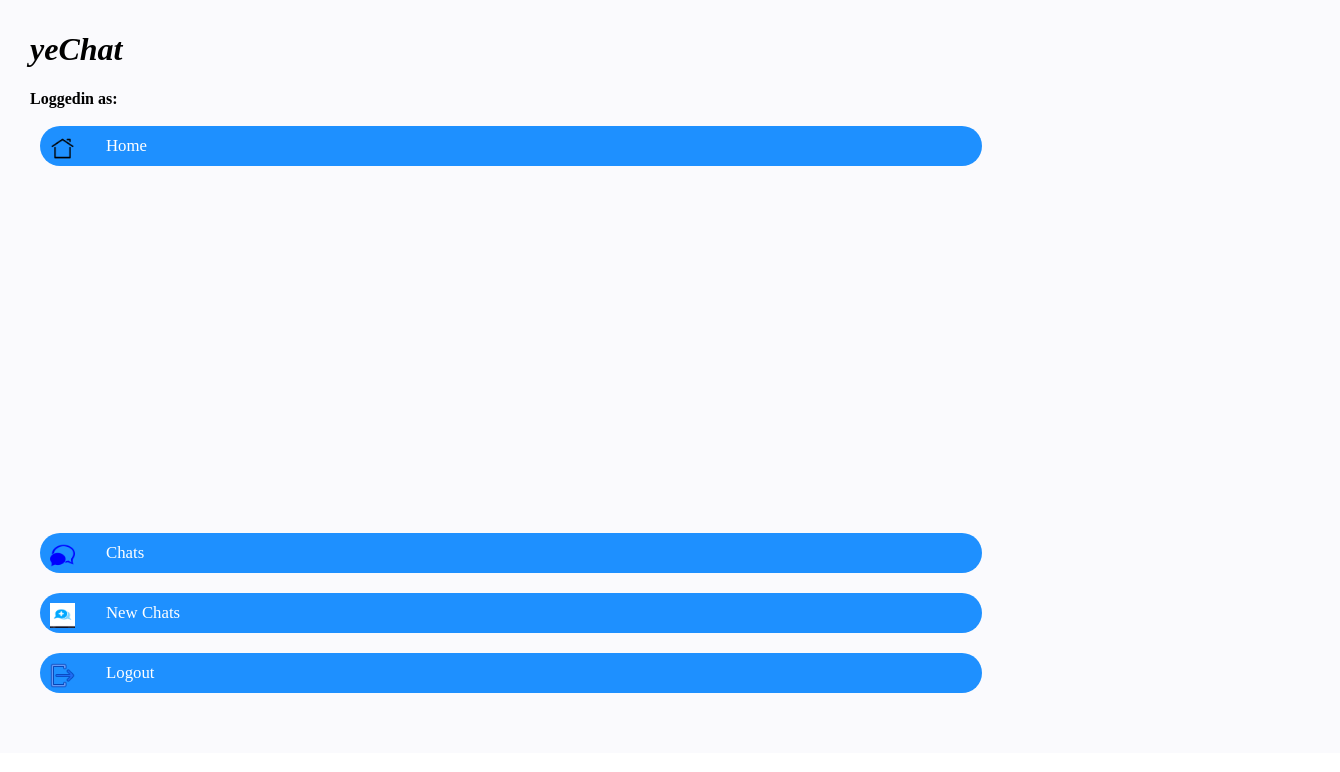
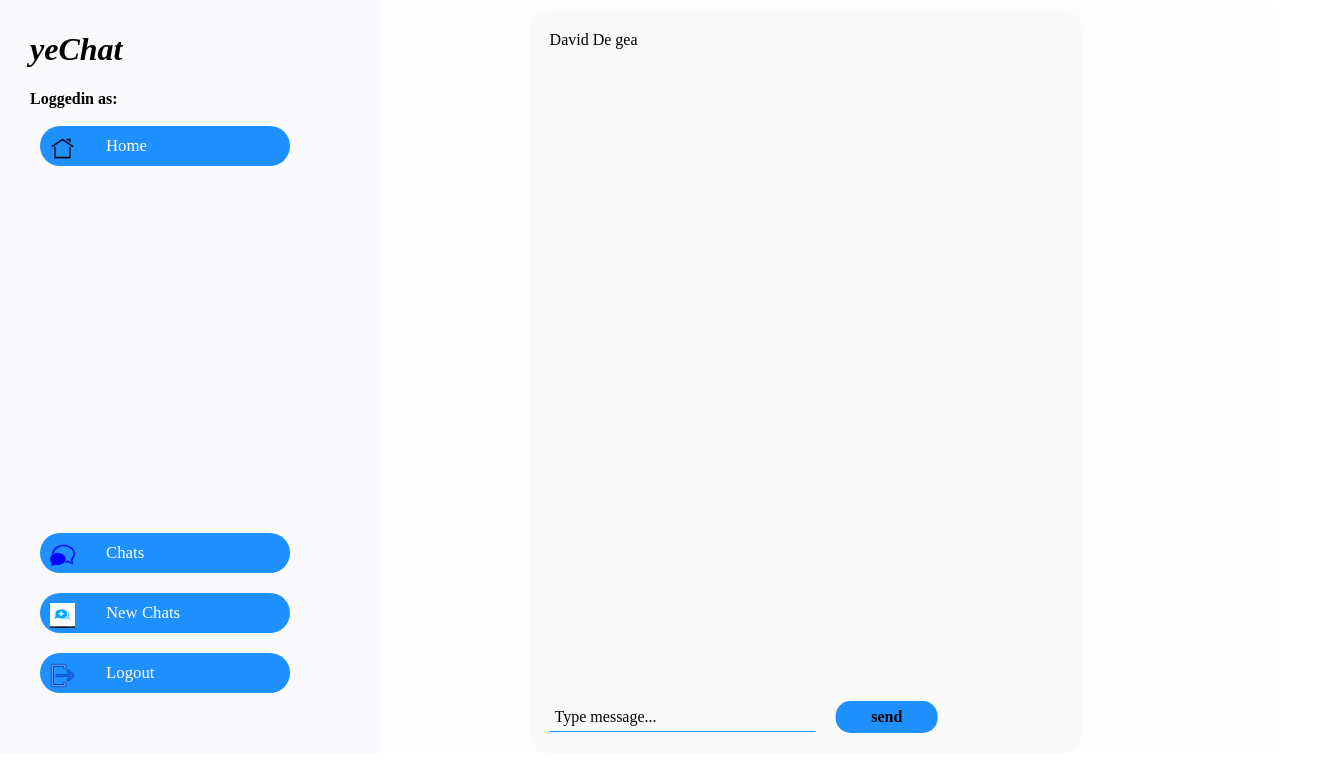
Before and after one commit to NashibJr/chat-app, a React (Create React App) app: page /messages in a window 1280 px wide. Shown: the top 772 px of the page, 1340 px wide, since content can reach past the window. Built offline with nearby package versions, Linux system fonts and the light colour scheme.

Commit message:
Adding and styling the message UI

```diff
--- a/src/pages/messages.js
+++ b/src/pages/messages.js
@@ -1,11 +1,24 @@
 import React from "react";
 import Links from "../components/links";
+import "../styles/messages.css";
 
 const Messages = () => {
   return (
-    <div>
+    <div className="messages-content">
       <div>
         <Links />
+      </div>
+      <div className="messages">
+        <header>
+          <p>David De gea</p>
+        </header>
+        <main></main>
+        <footer>
+          <form>
+            <input type="text" placeholder="Type message..." name="message" />
+            <input type="button" value="send" />
+          </form>
+        </footer>
       </div>
     </div>
   );
--- /dev/null
+++ b/src/styles/messages.css
@@ -0,0 +1,59 @@
+.messages-content {
+      display: flex;
+      flex-wrap: wrap;
+      width: 100%;
+      padding: 0;
+      margin: 0;
+      flex-direction: row;
+}
+.messages-content div:first-child {
+      width: 50%;
+}
+.messages {
+      background-color: #fafafa;
+      border-radius: 20px;
+      width: 40%;
+      margin: 0;
+      margin-top: 10px;
+      padding: 20px;
+      transform: translateX(-20%);
+      display: flex;
+      flex-wrap: wrap;
+      flex-direction: column;
+}
+.messages header {
+      position: fixed;
+      width: 90%;
+      /* background-color: #fafafa; */
+      margin-top: -15px;
+}
+.messages-content .messages footer {
+      margin-top: auto;
+}
+.messages-content .messages footer form input[type="text"] {
+      width: 50%;
+      padding: 5px;
+      font-size: 1em;
+      border: none;
+      outline: none;
+      border-bottom: 1px solid dodgerblue;
+      font-family: century gothic;
+      background-color: #fafafa;
+}
+.messages-content .messages footer form input[type="button"] {
+      width: 20%;
+      background-color: dodgerblue;
+      margin-left: 20px;
+      padding: 7px;
+      font-size: 1em;
+      font-family: century gothic;
+      border: none;
+      border-radius: 15px;
+      font-weight: bold;
+}
+.messages-content .messages footer form input[type="button"]:focus {
+      box-shadow: 0 0 7px 7px #000;
+}
+.messages-content .messages footer form input[type="text"]::placeholder {
+      color: #000;
+}
```
